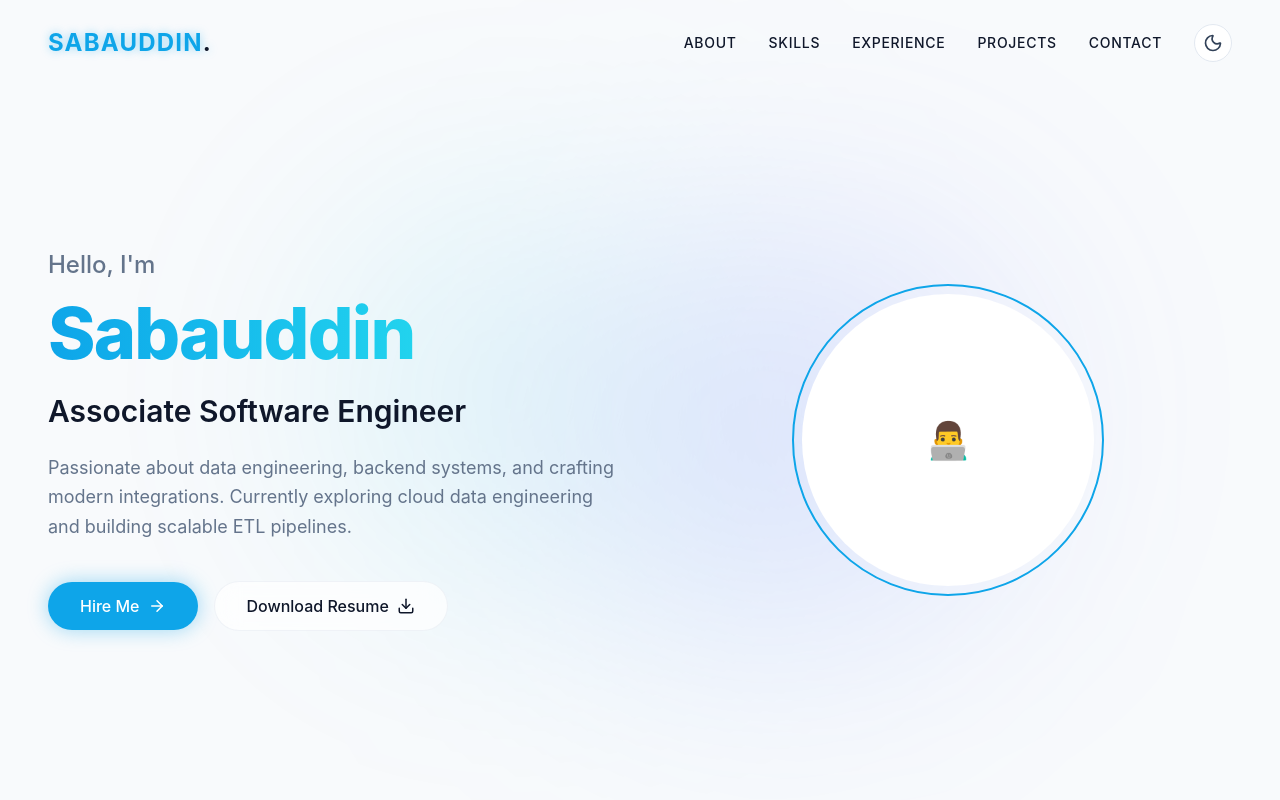
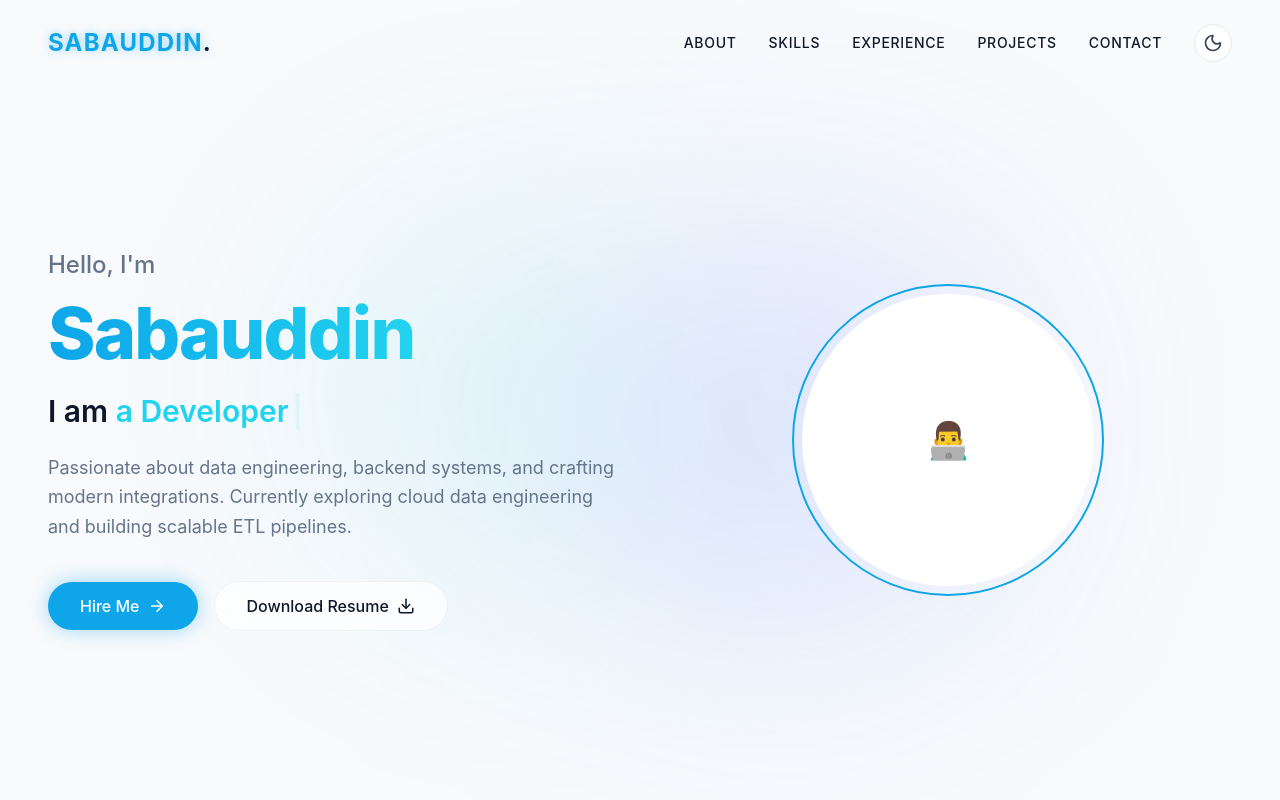
Before and after one commit to Sa-cyber117/Portfolio2026, a React (Vite) app: page / in a window 1280 px wide. Shown: the top 800 px of the page. Built offline with nearby package versions, Linux system fonts and the light colour scheme.

Commit message:
Fixed some bugs and added some features

```diff
--- a/package.json
+++ b/package.json
@@ -16,6 +16,7 @@
     "react": "^18.3.1",
     "react-dom": "^18.3.1",
     "react-scroll": "^1.9.3",
+    "react-simple-typewriter": "^5.0.1",
     "tailwind-merge": "^3.6.0"
   },
   "devDependencies": {
--- a/src/components/Hero.jsx
+++ b/src/components/Hero.jsx
@@ -1,6 +1,7 @@
 import { motion } from 'framer-motion';
 import { Download, ArrowRight } from 'lucide-react';
 import { Link } from 'react-scroll';
+import { Typewriter } from 'react-simple-typewriter';
 
 export default function Hero() {
   return (
@@ -41,14 +42,38 @@ export default function Hero() {
               </span>
             </motion.h1>
 
-            <motion.h3
+            {/* <motion.h3
               initial={{ opacity: 0 }}
               animate={{ opacity: 1 }}
               transition={{ delay: 0.6 }}
               className="text-2xl md:text-3xl font-semibold mb-6 text-[var(--text-color)]"
             >
               Associate Software Engineer
-            </motion.h3>
+            </motion.h3> */}
+            <motion.h3
+            initial={{ opacity: 0 }}
+            animate={{ opacity: 1 }}
+            transition={{ delay: 0.6 }}
+            className="text-2xl md:text-3xl font-semibold mb-6 text-[var(--text-color)]"
+          >
+            I am{" "}
+            <span className="text-[var(--color-neon-cyan)]">
+              <Typewriter
+                words={[
+                  'a Developer',
+                  'an Engineer',
+                  // 'a Data Engineer',
+                  // 'Backend Enthusiast'
+                ]}
+                loop={0}
+                cursor
+                cursorStyle="|"
+                typeSpeed={80}
+                deleteSpeed={50}
+                delaySpeed={1500}
+              />
+            </span>
+          </motion.h3>
 
             <motion.p
               initial={{ opacity: 0 }}
```
Also changed, not shown: 1 other file (tests, documents, lock files or other folders).
